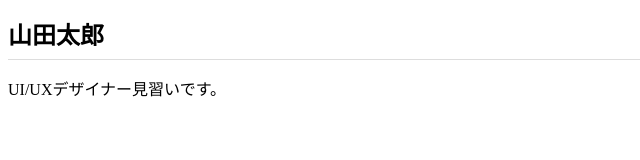
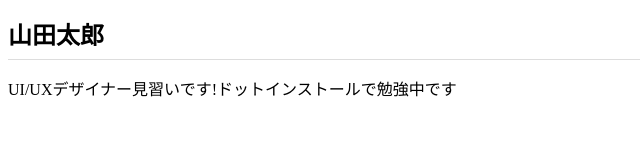
Before and after one commit to nori0821/nori0821.github.io, a plain HTML site: page index.html in a window 1280 px wide. Shown: the whole page, without its empty margins (0-640 px from the left). Drawn offline with Linux system fonts and the light colour scheme; files that its build step writes are made by us from their sources.

Commit message:
Add files via upload

```diff
--- a/index.html
+++ b/index.html
@@ -7,7 +7,7 @@
 </head>
 <body>
   <h1>山田太郎</h1>
-  <p>UI/UXデザイナー見習いです。</p>
+  <p>UI/UXデザイナー見習いです!ドットインストールで勉強中です</p>
 
 </body>
 </html>
```
